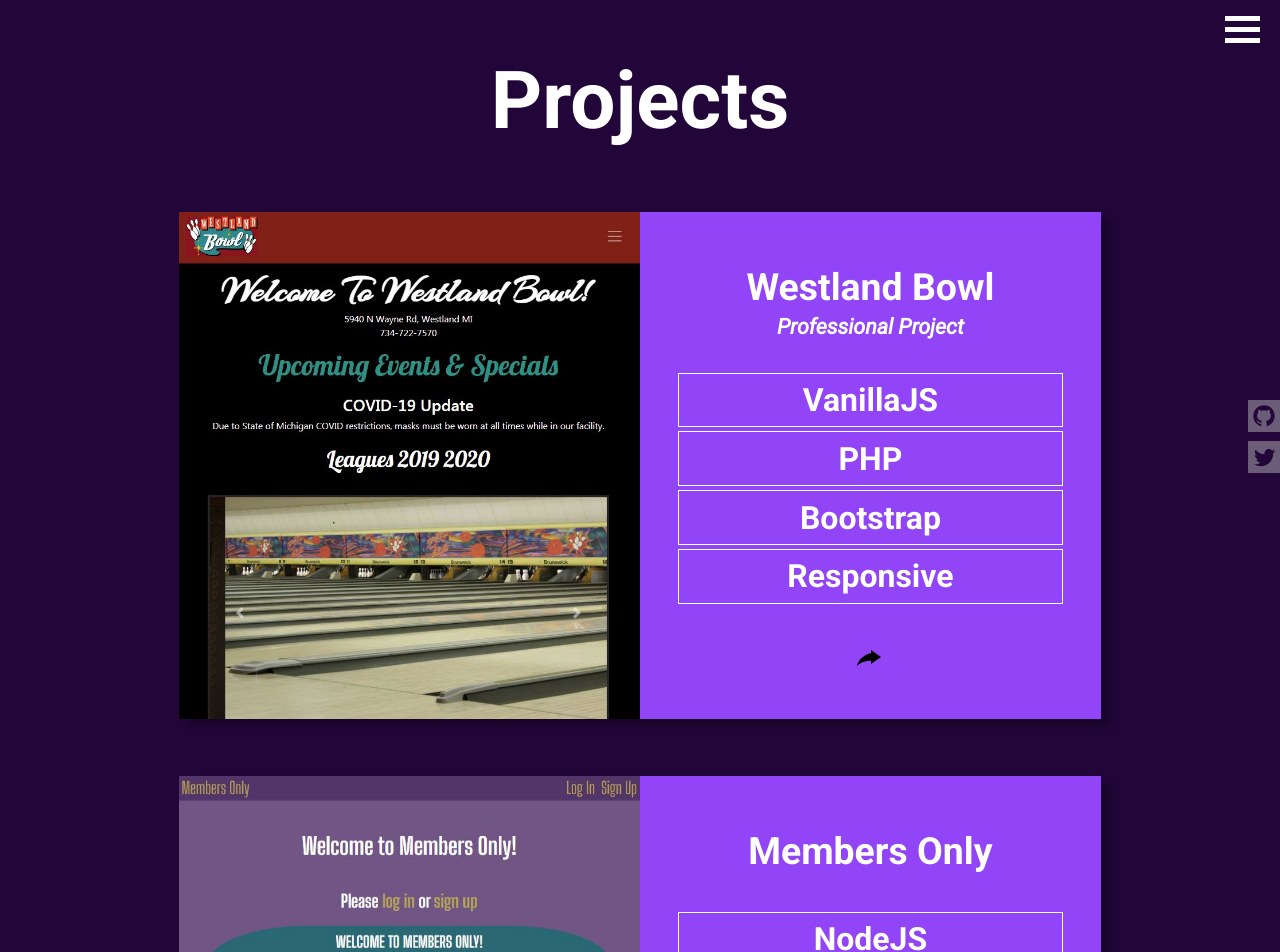
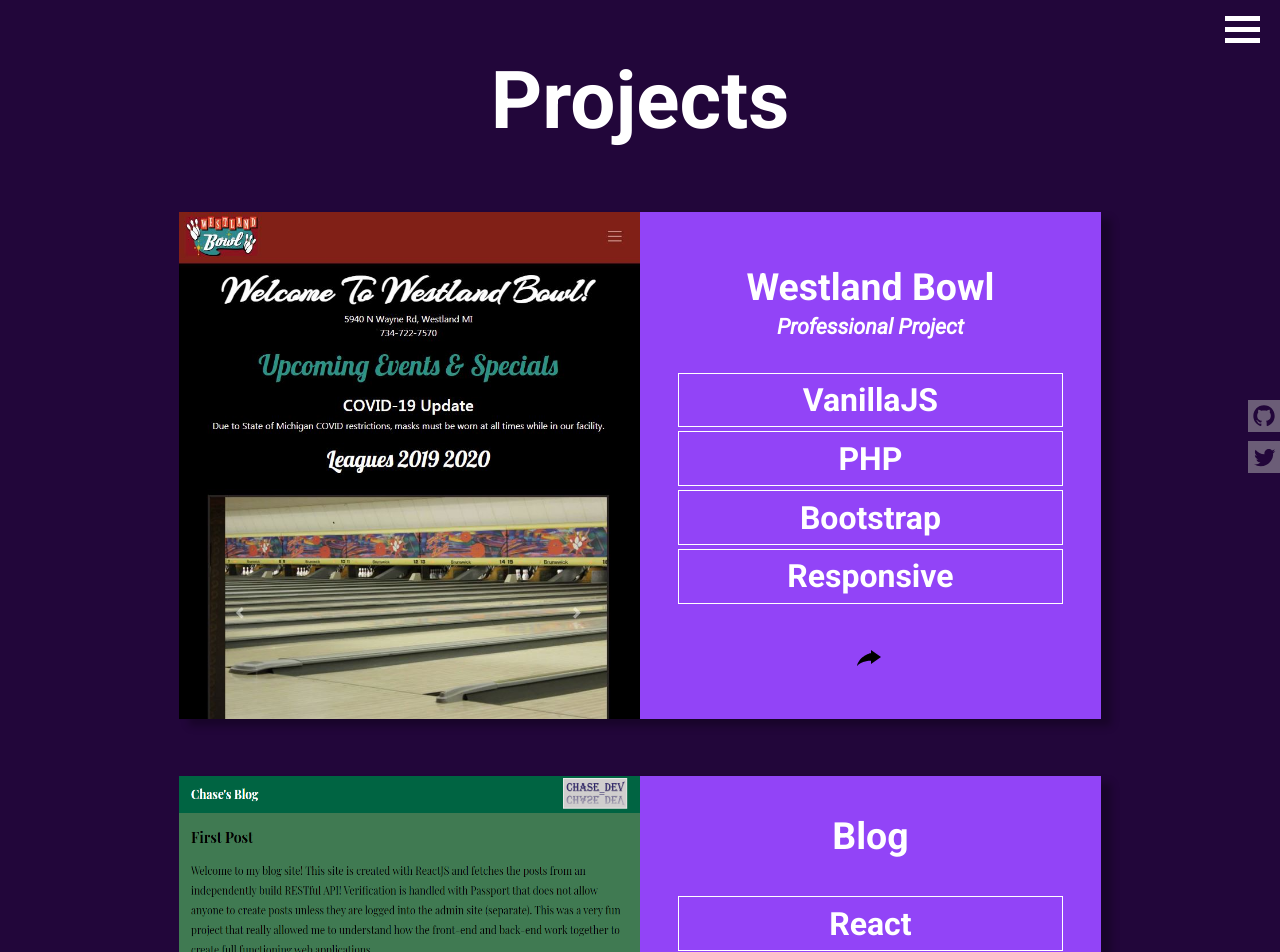
Before and after one commit to wickettc/portfolio, a React (Create React App) app: page /projects in a window 1280 px wide. Shown: the top 952 px of the page. Built offline with nearby package versions, Linux system fonts and the light colour scheme.

Commit message:
added blog proj

```diff
--- a/src/projectsData/projectsArray.js
+++ b/src/projectsData/projectsArray.js
@@ -6,6 +6,7 @@
 import calculatorImg from '../imgs/calculatorImg.JPG';
 import covidTrackerImg from '../imgs/covidTrackerImg.JPG';
 import shoppingCartImg from '../imgs/shoppingCartImg.JPG';
+import blogImg from '../imgs/blogImg.PNG';
 
 const projs = [
     {
@@ -14,6 +15,13 @@
         skills: ['VanillaJS', 'PHP', 'Bootstrap', 'Responsive'],
         img: westlandBowlImg,
         link: 'http://westlandbowl.com/',
+    },
+    {
+        name: 'Blog',
+        skills: ['React', 'Express', 'PassportJS', 'MongoDB'],
+        img: blogImg,
+        link: 'https://blog-frontend-wickettc.vercel.app/',
+        github: 'https://github.com/wickettc/blog-frontend',
     },
     {
         name: 'Members Only',
```
Also changed, not shown: src/imgs/blogImg.PNG (added), 1 other file (tests, documents, lock files or other folders).
